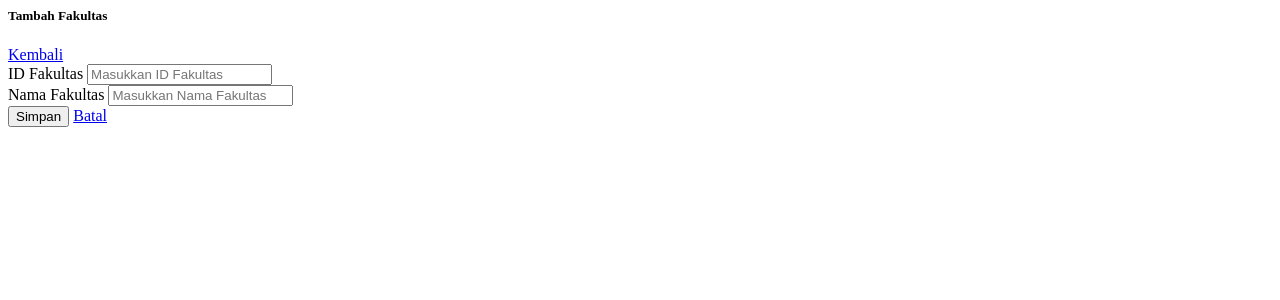
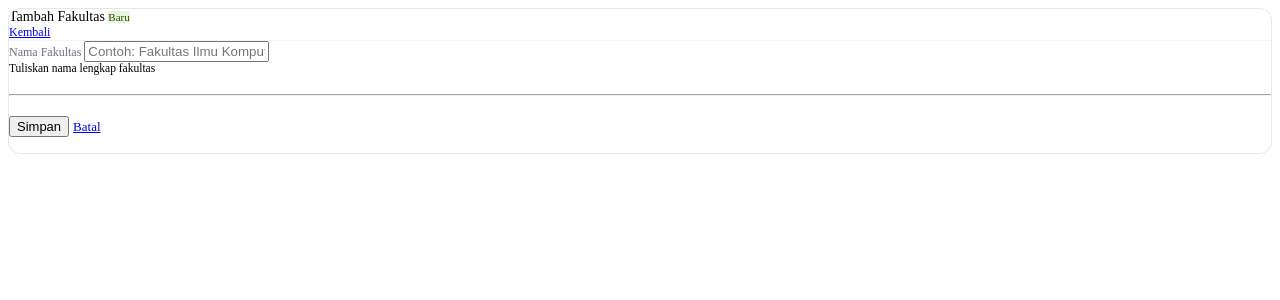
Before and after one commit to 24010110082-Rizky/24010110082_Rizky_Tugas-3, a CodeIgniter app: the page made by application/views/fakultas/form.php in a window 1280 px wide. Shown: the top 300 px of the page. Run offline with CodeIgniter, Linux system fonts and the light colour scheme; data that the repository does not hold is empty.

Commit message:
Update UI form.php di folder fakultas

```diff
--- a/application/views/fakultas/form.php
+++ b/application/views/fakultas/form.php
@@ -1,76 +1,57 @@
-<div class="row">
+<div class="row justify-content-center">
   <div class="col-md-6">
-		<div class="card shadow border-0 mb-4">
+    <div class="card border-0" style="border-radius:12px;border:0.5px solid #e5e7eb !important;overflow:hidden;">
 
-			<div class="card-header bg-secondary text-white d-flex flex-column flex-md-row justify-content-between align-items-md-center gap-2">
-				<div>
-					<h5 class="mb-0 fw-bold">
+      <div class="card-header bg-light d-flex align-items-center justify-content-between py-3 px-4" style="border-bottom:1px solid #f3f4f6;">
+        <div class="d-flex align-items-center gap-2">
+          <i class="bi bi-building text-secondary" style="font-size:17px;"></i>
+          <span style="font-size:14px;font-weight:500;">
             <?php echo isset($button) && $button === 'Update' ? 'Ubah Fakultas' : 'Tambah Fakultas'; ?>
-					</h5>
+          </span>
+          <span class="badge rounded-pill" style="font-size:11px;background:#EAF3DE;color:#27500A;">
+            <?php echo isset($button) && $button === 'Update' ? 'Edit' : 'Baru'; ?>
+          </span>
         </div>
-
-				<a class="btn btn-light" href="<?php echo base_url('fakultas') ?>">
-					Kembali
+        <a href="<?php echo base_url('fakultas') ?>" class="btn btn-sm btn-outline-secondary d-flex align-items-center gap-1" style="font-size:12px;">
+          <i class="bi bi-arrow-left"></i> Kembali
         </a>
       </div>
 
-			<div class="card-body">
-
+      <div class="card-body px-4 py-4">
         <form action="<?php echo $action; ?>" method="post" novalidate>
 
-					<div class="mb-3">
-						<label for="fakultas_id" class="form-label">
-							ID Fakultas
+          <div class="mb-4">
+            <label for="fakultas_name" class="d-flex align-items-center gap-1 mb-2" style="font-size:12px;font-weight:500;color:#6b7280;">
+              <i class="bi bi-mortarboard" style="font-size:14px;"></i> Nama Fakultas
             </label>
-
-						<input
-							type="number"
-							name="fakultas_id"
-							id="fakultas_id"
-							class="form-control <?php echo form_error('fakultas_id') ? 'is-invalid' : (isset($_POST['fakultas_id']) ? 'is-valid' : ''); ?>"
-							value="<?php echo set_value('fakultas_id', isset($fakultas['fakultas_id']) ? $fakultas['fakultas_id'] : ''); ?>"
-							placeholder="Masukkan ID Fakultas">
-
-						<?php if (form_error('fakultas_id')): ?>
-							<div class="invalid-feedback">
-								<?php echo form_error('fakultas_id'); ?>
-							</div>
-						<?php endif; ?>
-					</div>
-
-					<div class="mb-3">
-						<label for="fakultas_name" class="form-label">
-							Nama Fakultas
-						</label>
-
             <input
               type="text"
               name="fakultas_name"
               id="fakultas_name"
               class="form-control <?php echo form_error('fakultas_name') ? 'is-invalid' : (isset($_POST['fakultas_name']) ? 'is-valid' : ''); ?>"
               value="<?php echo set_value('fakultas_name', isset($fakultas['fakultas_name']) ? $fakultas['fakultas_name'] : ''); ?>"
-							placeholder="Masukkan Nama Fakultas">
-
+              placeholder="Contoh: Fakultas Ilmu Komputer">
+            <div class="form-text" style="font-size:11.5px;">Tuliskan nama lengkap fakultas</div>
             <?php if (form_error('fakultas_name')): ?>
-							<div class="invalid-feedback">
-								<?php echo form_error('fakultas_name'); ?>
-							</div>
+              <div class="invalid-feedback"><?php echo form_error('fakultas_name'); ?></div>
             <?php endif; ?>
           </div>
 
+          <hr style="border-color:#f3f4f6;margin:1.25rem 0;">
+
           <div class="d-flex gap-2">
-						<button type="submit" class="btn btn-primary">
+            <button type="submit" class="btn btn-primary d-flex align-items-center gap-1" style="font-size:13px;">
+              <i class="bi bi-floppy"></i>
               <?php echo isset($button) ? $button : 'Simpan'; ?>
             </button>
-
-						<a href="<?php echo base_url('fakultas') ?>" class="btn btn-secondary">
-							Batal
+            <a href="<?php echo base_url('fakultas') ?>" class="btn btn-outline-secondary d-flex align-items-center gap-1" style="font-size:13px;">
+              <i class="bi bi-x-lg"></i> Batal
             </a>
           </div>
 
         </form>
+      </div>
 
     </div>
   </div>
 </div>
-</div>
```
Lines whose indentation alone changed are shown as unchanged.
